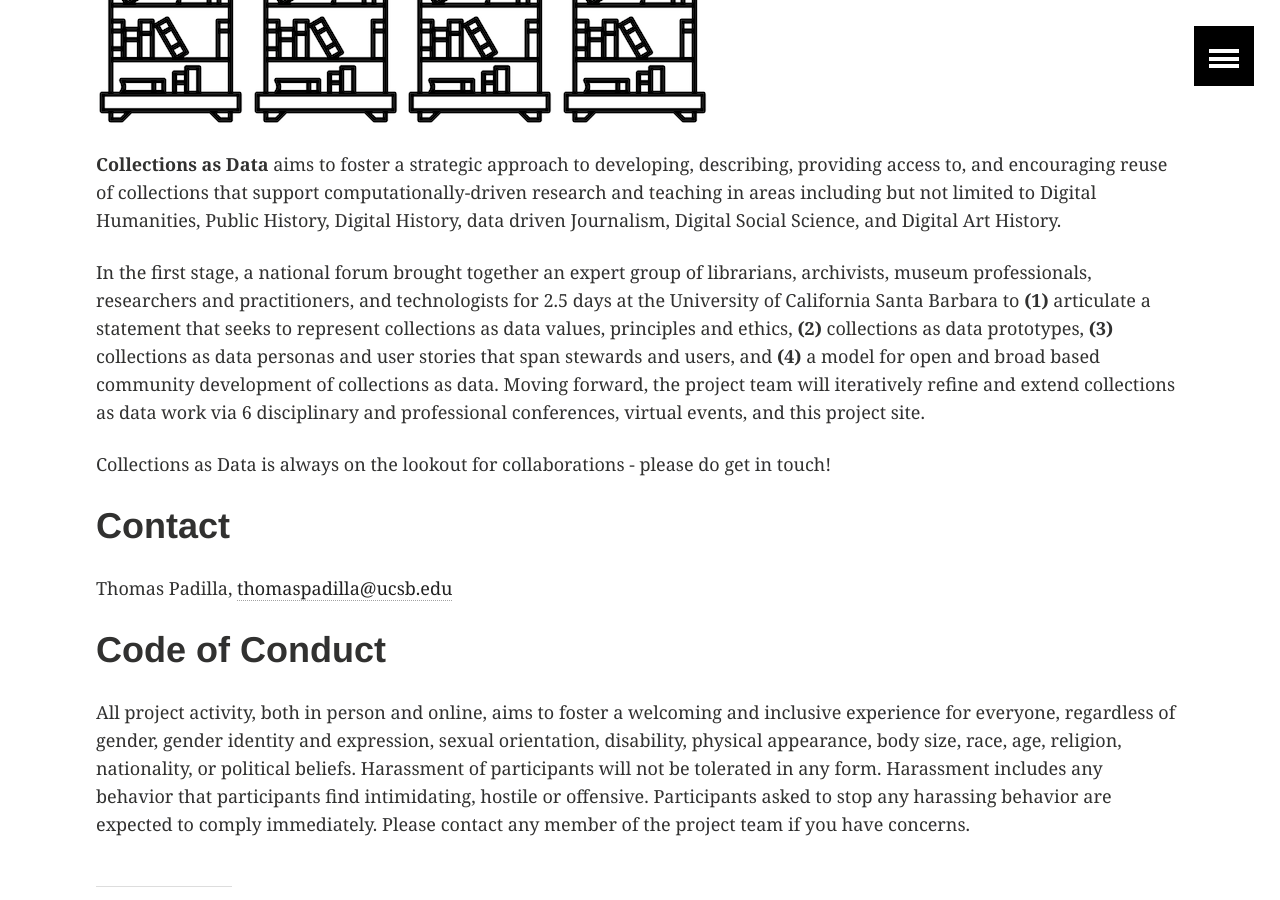
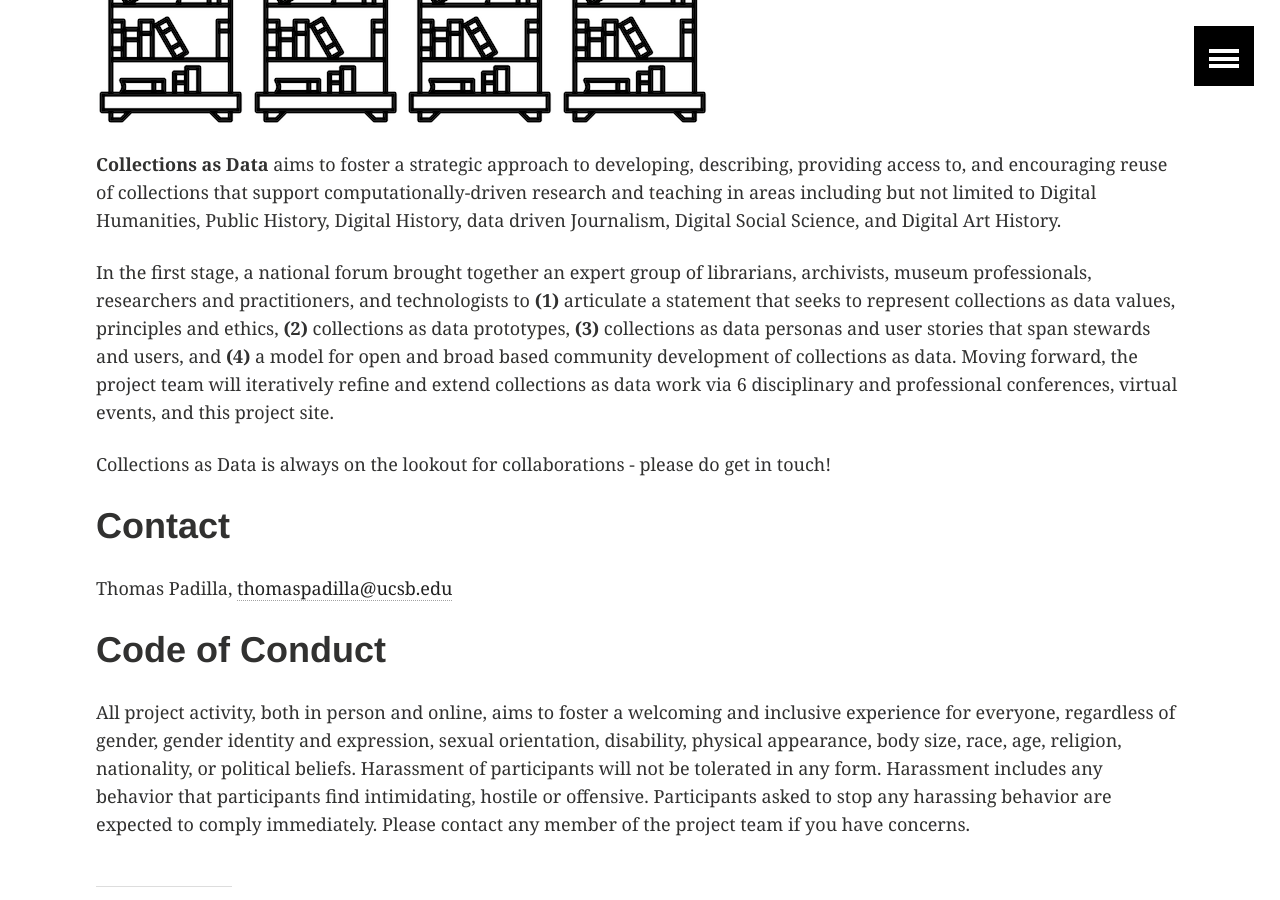
Before and after one commit to collectionsasdata/collectionsasdata.github.io, a Jekyll site: the page built from index.md, in a window 1280 px wide and 900 px high, scrolled down 348 px. Built offline with Jekyll 4.4.1, drawn with Linux system fonts in a browser that asks for light colours.

Commit message:
Update index.md

```diff
--- a/index.md
+++ b/index.md
@@ -7,7 +7,7 @@
 
 **Collections as Data** aims to foster a strategic approach to developing, describing, providing access to, and encouraging reuse of collections that support computationally-driven research and teaching in areas including but not limited to Digital Humanities, Public History, Digital History, data driven Journalism, Digital Social Science, and Digital Art History.
 
-In the first stage, a national forum brought together an expert group of librarians, archivists, museum professionals, researchers and practitioners, and technologists for 2.5 days at the University of California Santa Barbara to **(1)** articulate a statement that seeks to represent collections as data values, principles and ethics, **(2)** collections as data prototypes, **(3)** collections as data personas and user stories that span stewards and users, and **(4)** a model for open and broad based community development of collections as data. Moving forward, the project team will iteratively refine and extend collections as data work via 6 disciplinary and professional conferences, virtual events, and this project site.
+In the first stage, a national forum brought together an expert group of librarians, archivists, museum professionals, researchers and practitioners, and technologists to **(1)** articulate a statement that seeks to represent collections as data values, principles and ethics, **(2)** collections as data prototypes, **(3)** collections as data personas and user stories that span stewards and users, and **(4)** a model for open and broad based community development of collections as data. Moving forward, the project team will iteratively refine and extend collections as data work via 6 disciplinary and professional conferences, virtual events, and this project site.
 
 Collections as Data is always on the lookout for collaborations - please do get in touch!
 
```
